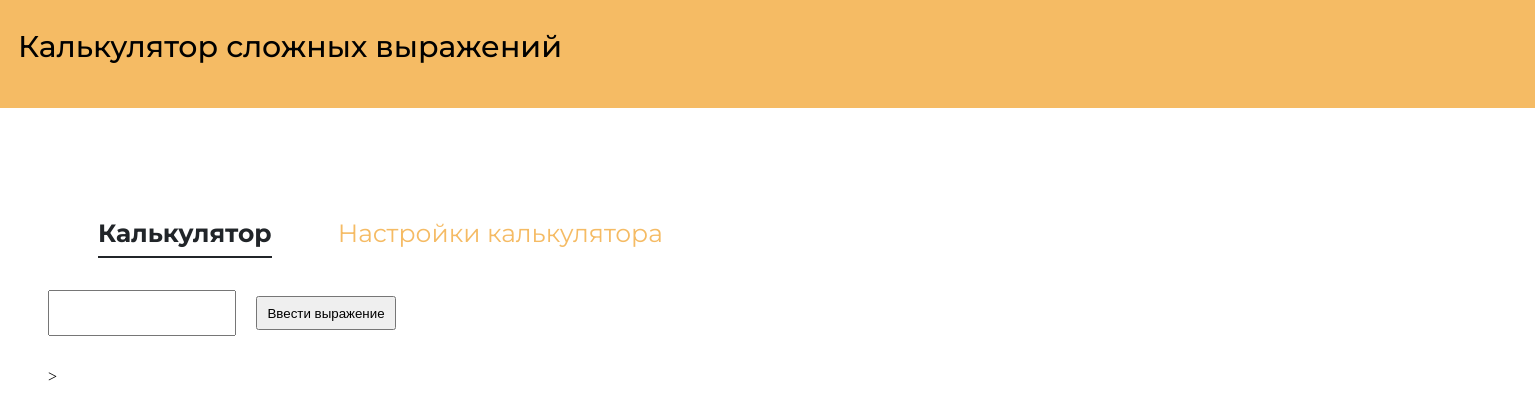
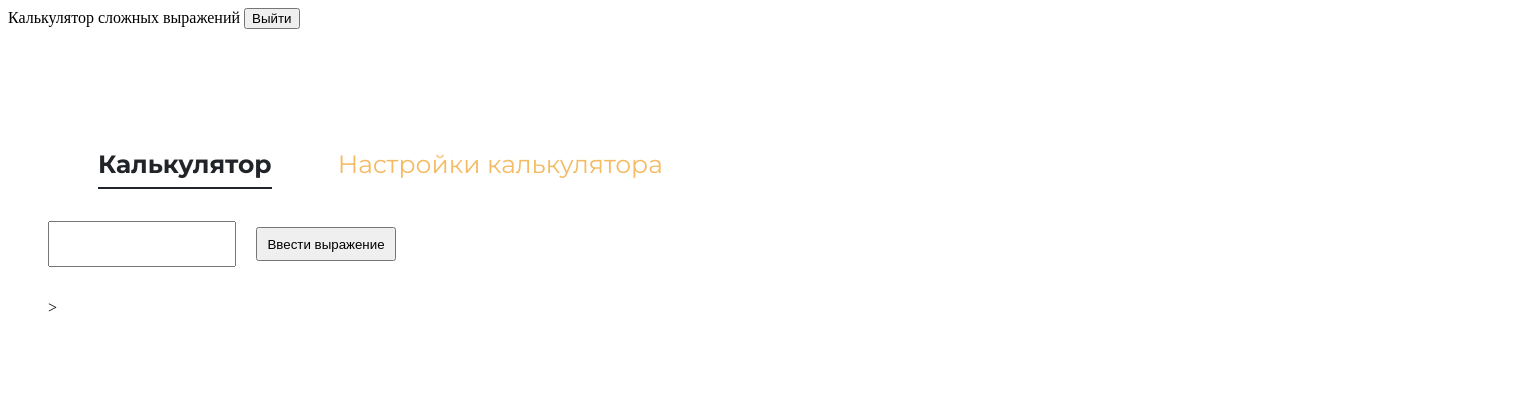
Before and after one commit to Shvalya/CalculaterForYandex, a plain HTML site: page public/index.html in a window 1280 px wide. Shown: the whole page, 1535 px wide, since content can reach past the window. Drawn offline with nearby package versions, Linux system fonts and the light colour scheme.

Commit message:
Update index.html

```diff
--- a/public/index.html
+++ b/public/index.html
@@ -8,10 +8,11 @@
       <title>Калькулятор</title>
 
       <link rel="stylesheet" href="main.css">
+      <link type="image/x-icon" rel="shortcut icon" href="https://wallpapers.com/images/hd/flat-design-calculator-icon-nrz55fcx1o4va403-nrz55fcx1o4va403.png">
     </head>
     <body>
-      <div id="header">
-      Калькулятор сложных выражений
+      <div class="header">
+      Калькулятор сложных выражений <button id="niganaga" onclick="onClickEntry()">Выйти</button>
     </div>
     <br><br><br><br>
 <div class="container">
```
